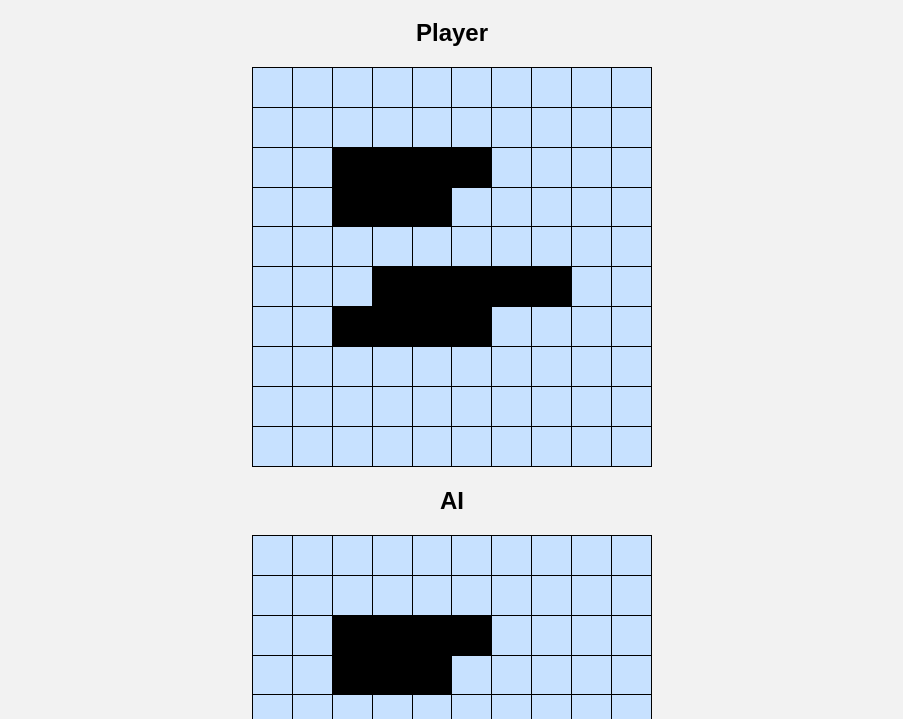
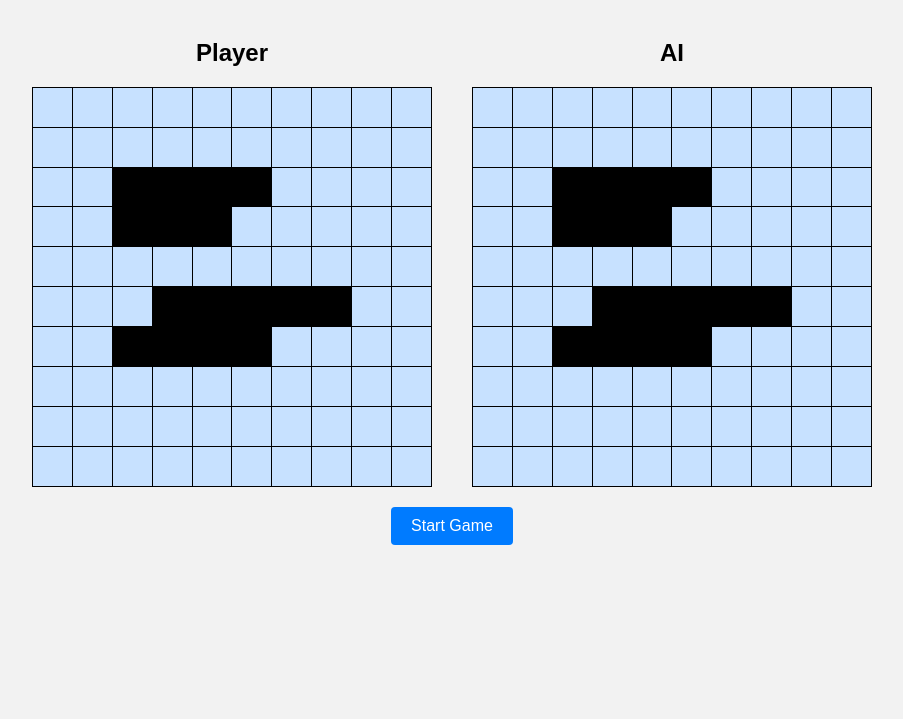
Before and after one commit to danikvh/battleship, a website built with webpack: page src/index.html in a window 1280 px wide. Shown: the part 81-800 px from the top of the page, without its empty margins (188-1091 px from the left). Built offline with nearby package versions, Linux system fonts and the light colour scheme.

Commit message:
UI base done

```diff
--- a/src/index.html
+++ b/src/index.html
@@ -8,6 +8,7 @@
     <div id="game-container">
         <!-- Aquí se mostrará el contenido del juego -->
         <h1>Battleships</h1>
+        <div class="boards-container">
             <div class="player-board">
                 <h2>Player</h2>
                 <table id="player-board">
@@ -22,6 +23,7 @@
                     </tbody>
                 </table>
             </div>
+        </div>
         <button id="start-button">Start Game</button>
     </div>
 
--- a/src/modules/gameLoop.js
+++ b/src/modules/gameLoop.js
@@ -13,23 +13,20 @@ export default function gameLoop() {
     const computer = new PlayerAI(computerGameboard);
 
     // Populate gameboards with predetermined ship coordinates
-    const playerShip1 = new Ship(3, [[3,2],[3,3],[3,4]])
-    const playerShip2 = new Ship(4, [[2,2],[2,3],[2,4],[2,5]])
-    const playerShip3 = new Ship(4, [[6,2],[6,3],[6,4],[6,5]])
-    const playerShip4 = new Ship(5, [[5,3],[5,4],[5,5],[5,6],[5,7]])
-    playerGameboard.placeShip(playerShip1)
-    playerGameboard.placeShip(playerShip2)
-    playerGameboard.placeShip(playerShip3)
-    playerGameboard.placeShip(playerShip4)
-
-    const computerShip1 = new Ship(3, [[3,2],[3,3],[3,4]])
-    const computerShip2 = new Ship(4, [[2,2],[2,3],[2,4],[2,5]])
-    const computerShip3 = new Ship(4, [[6,2],[6,3],[6,4],[6,5]])
-    const computerShip4 = new Ship(5, [[5,3],[5,4],[5,5],[5,6],[5,7]])
-    computerGameboard.placeShip(computerShip1)
-    computerGameboard.placeShip(computerShip2)
-    computerGameboard.placeShip(computerShip3)
-    computerGameboard.placeShip(computerShip4)
+    const defaultShipsData = [
+        { length: 3, coordinates: [[3, 2], [3, 3], [3, 4]] },
+        { length: 4, coordinates: [[2, 2], [2, 3], [2, 4], [2, 5]] },
+        { length: 4, coordinates: [[6, 2], [6, 3], [6, 4], [6, 5]] },
+        { length: 5, coordinates: [[5, 3], [5, 4], [5, 5], [5, 6], [5, 7]] },
+    ];
+    defaultShipsData.forEach((shipData) => {
+        const ship = new Ship(shipData.length, shipData.coordinates);
+        playerGameboard.placeShip(ship);
+    });
+    defaultShipsData.forEach((shipData) => {
+        const ship = new Ship(shipData.length, shipData.coordinates);
+        computerGameboard.placeShip(ship);
+    });
 
 
     // Iniciar el juego llamando a la función de inicialización en domInteraction.js
--- a/src/style.css
+++ b/src/style.css
@@ -29,6 +29,11 @@ button:hover {
 }
 
 /* Estilos para los tableros */
+.boards-container {
+    display: flex;
+    justify-content: center;
+}
+
 #player-board,
 #ai-board {
     width: 400px;
@@ -36,6 +41,10 @@ button:hover {
     background-color: #ddd;
     margin: 20px auto;
     border-collapse: collapse; /* Para colapsar los bordes de las celdas */
+}
+
+.ai-board {
+    margin-left: 40px; /* Ajusta el margen izquierdo para separar las tablas */
 }
 
 #player-board h2, #ai-board h2 {
```
Also changed, not shown: dist/bundle.js, dist/index.html. Lines whose indentation alone changed are shown as unchanged.
